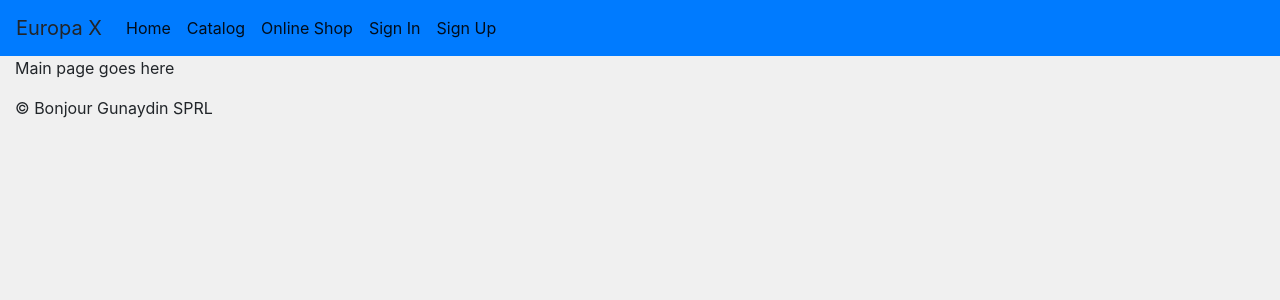
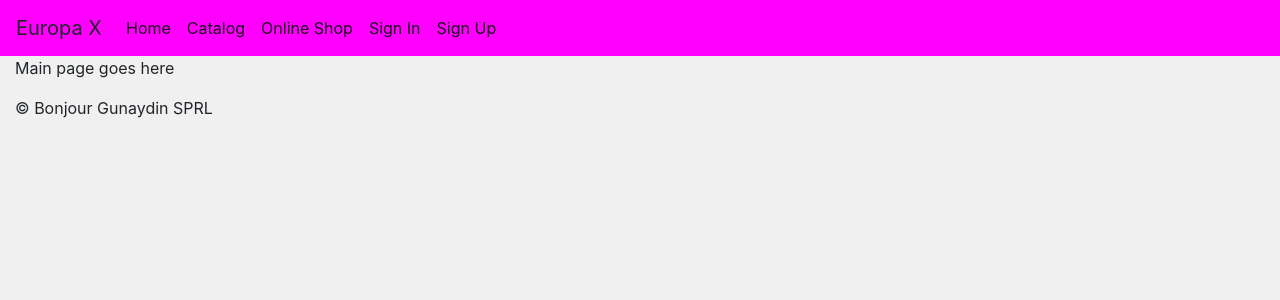
Before and after one commit to europa-x-42/website, a Flask app: page / in a window 1280 px wide. Shown: the top 300 px of the page. Run offline with Flask 2, Linux system fonts and the light colour scheme; parts of the project's set-up code (start-up, migrations or seed data) failed here and were passed over; some libraries are stand-ins or nearby versions.

Commit message:
Added css and changed color for navbar

```diff
--- /dev/null
+++ b/Flaskapp/static/css/customlooks.css
@@ -0,0 +1,3 @@
+.col-pink{
+	background-color: #f0f;
+}
--- a/Flaskapp/templates/layout.html
+++ b/Flaskapp/templates/layout.html
@@ -8,6 +8,7 @@
 		<link rel="shortcut icon" href="/static/favicon.ico">
 		<link rel="stylesheet" href="https://stackpath.bootstrapcdn.com/bootstrap/4.1.0/css/bootstrap.min.css">
 		<link href="/static/css/sticky-footer.css" rel="stylesheet">
+		<link href="/static/css/customlooks.css" rel="stylesheet">
 
 		<script src="https://code.jquery.com/jquery-2.1.4.min.js"></script>
 		<script src="https://stackpath.bootstrapcdn.com/bootstrap/4.1.0/js/bootstrap.min.js"></script>
@@ -21,7 +22,7 @@
 		{% if admin %}
 		<nav class="navbar navbar-expand-lg navbar-light bg-success sticky-top">
 		{% else %}
-		<nav class="navbar navbar-expand-lg navbar-light bg-primary sticky-top">
+		<nav class="navbar navbar-expand-lg navbar-light col-pink sticky-top">
 		{% endif %}
 		  <a class="navbar-brand">Europa X</a>
 		  <button class="navbar-toggler" type="button" data-toggle="collapse" data-target="#navbarSupportedContent" aria-controls="navbarSupportedContent" aria-expanded="false" aria-label="Toggle navigation">
```
